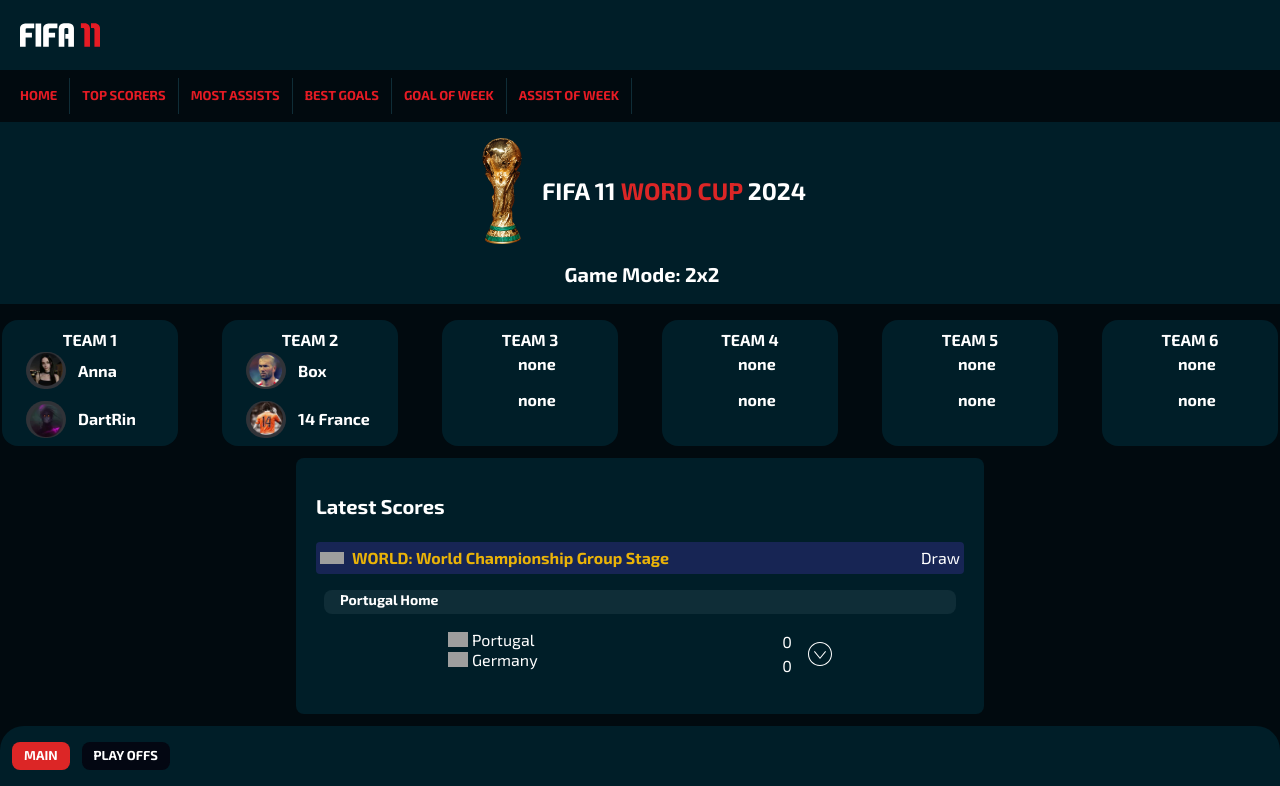
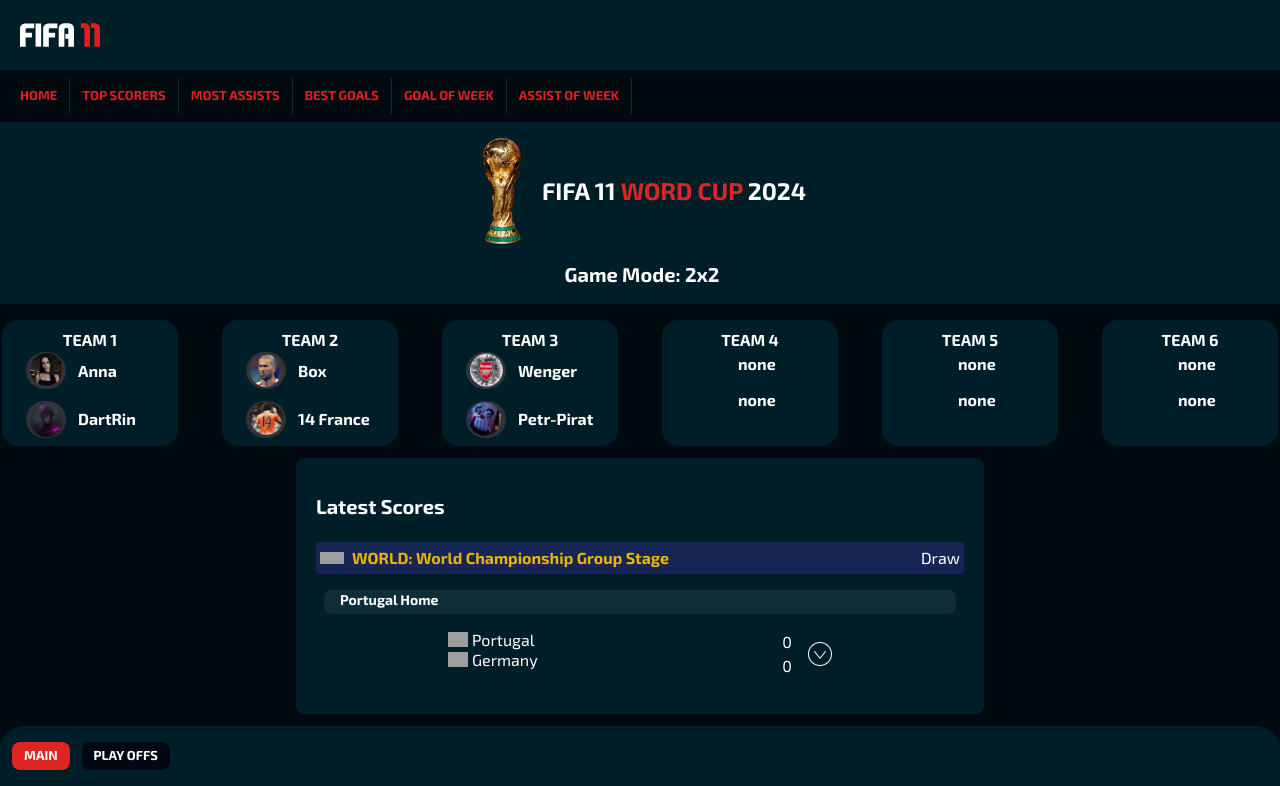
Before and after one commit to SergiuT24/fifa-11, a React (Vite) app: page / in a window 1280 px wide. Shown: the top 786 px of the page. Built offline with nearby package versions, Linux system fonts and the light colour scheme; grey boxes are pictures that could not be loaded.

Commit message:
wenger-petr

```diff
--- a/src/components/Menu/Posts/Post/Players/Players.jsx
+++ b/src/components/Menu/Posts/Post/Players/Players.jsx
@@ -6,7 +6,7 @@
 		<div className='flex gap-11'>
 			<PlayersTeam team={'TEAM 1'} playerOne={'Anna'} imgOne={'./players-img/Anna.png'} playerTwo={'DartRin'} imgTwo={'./players-img/Rin.png'} />
 			<PlayersTeam team={'TEAM 2'} playerOne={'Box'} imgOne={'./players-img/Box.png'} playerTwo={'14 France'} imgTwo={'./players-img/France.png'} />
-			<PlayersTeam team={'TEAM 3'} playerOne={'none'} playerTwo={'none'} />
+			<PlayersTeam team={'TEAM 3'} playerOne={'Wenger'} imgOne={'./players-img/Wenger.png'} playerTwo={'Petr-Pirat'} imgTwo={'./players-img/Petr.png'} />
 			<PlayersTeam team={'TEAM 4'} playerOne={'none'} playerTwo={'none'} />
 			<PlayersTeam team={'TEAM 5'} playerOne={'none'} playerTwo={'none'} />
 			<PlayersTeam team={'TEAM 6'} playerOne={'none'} playerTwo={'none'} />
```
Also changed, not shown: public/players-img/Petr.png (added), public/players-img/Wenger.png (added).
